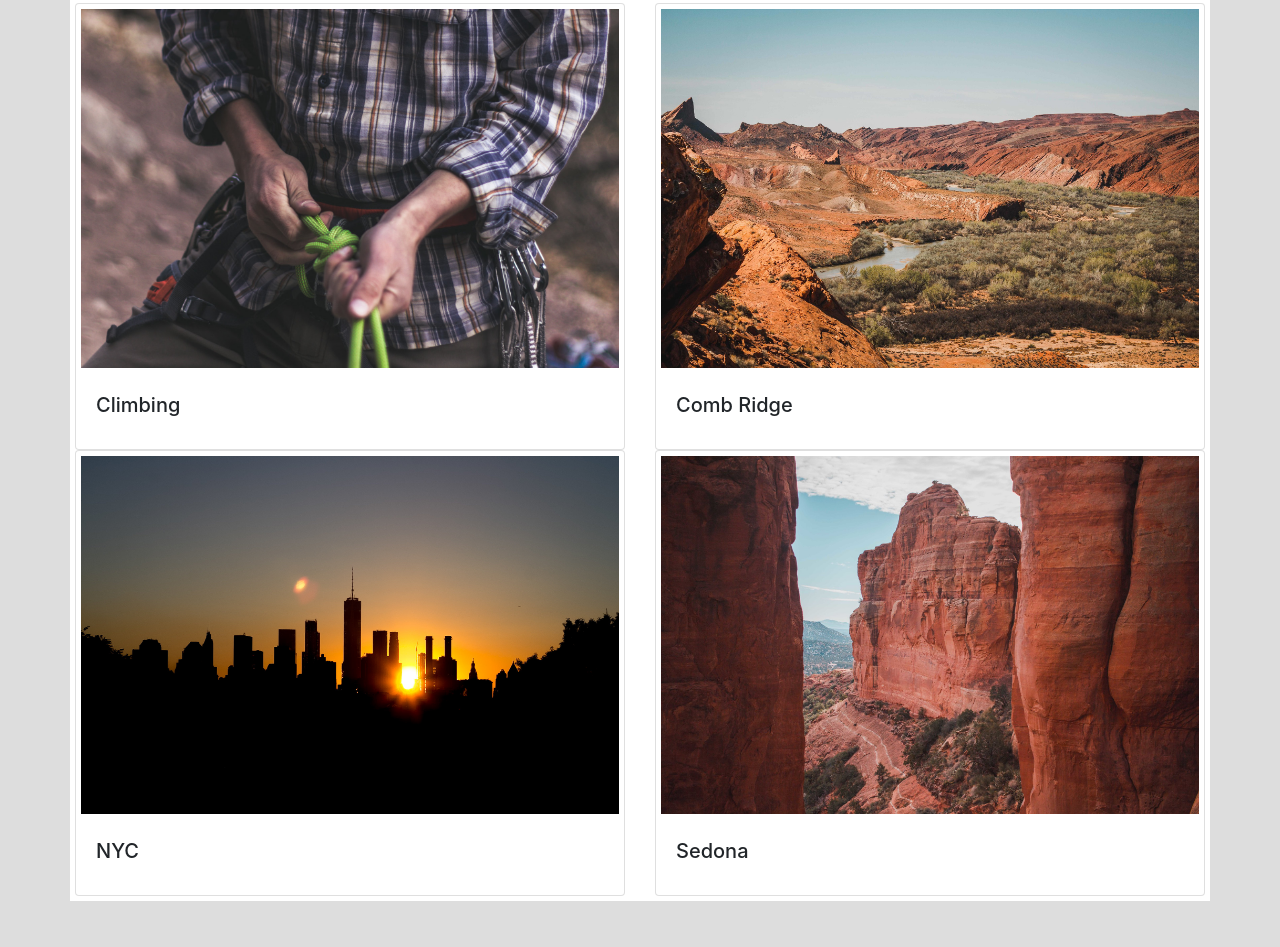
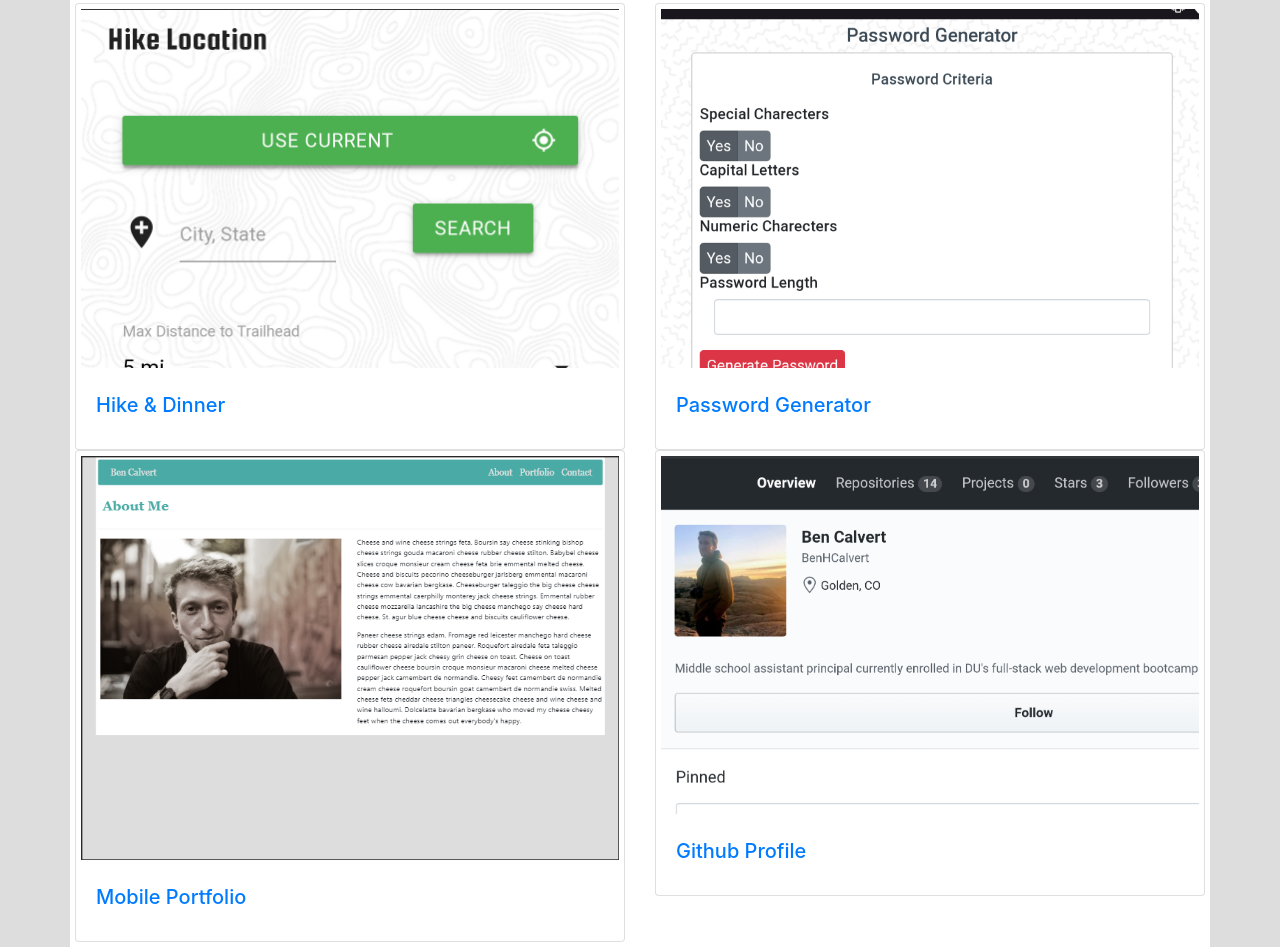
Before and after one commit to BenHCalvert/Bootstrap-Portfolio, a plain HTML site: page portfolio.html in a window 1280 px wide. Shown: the part 174-1121 px from the top of the page. Before the commit the page ends 1075 px from the top, so only its background shows below. Drawn offline with nearby package versions, Linux system fonts and the light colour scheme.

Commit message:
portfolio links

```diff
--- a/portfolio.html
+++ b/portfolio.html
@@ -47,39 +47,51 @@
 <!-- Portfolio Cards -->
     <div class="row">
         <div class="col-sm-6">
+            <!-- Hike & Dinner -->
+            <a href="https://benhcalvert.github.io/Group-Project/">
                 <div class="card">
-                    <img src="assets/images/Climb.jpg" class="card-img-top" alt="climb">
+                    <img src="assets/images/hikeDinner3.2.png" class="card-img-top" alt="Hike and Dinner" >
                     <div class="card-body">
-                        <h5 class="card-title">Climbing</h5>
+                        <h5 class="card-title">Hike & Dinner</h5>
                     </div>
                 </div>
+            </a>
         </div>
         <div class="col-sm-6">
+            <!-- PW Generator -->
+            <a href="https://benhcalvert.github.io/HW3-PWGen/">
                 <div class="card">
-                        <img src="assets/images/Comb_Ridge.jpg" class="card-img-top" alt="Comb Ridge">
+                    <img src="assets/images/pwgen3.2.png" class="card-img-top" alt="password generator" >
                     <div class="card-body">
-                            <h5 class="card-title">Comb Ridge</h5>
+                        <h5 class="card-title">Password Generator</h5>
                     </div>
                 </div>
+            </a>
         </div>
     </div>
 
     <div class="row">
             <div class="col-sm-6">
+                <!-- responsive portfolio -->
+                <a href="https://benhcalvert.github.io/Bootstrap-Portfolio/">
                     <div class="card">
-                        <img src="assets/images/NYC.jpg" class="card-img-top" alt="NYC">
+                        <img src="assets/images/portfolio.PNG" class="card-img-top" alt="mobile-first portfolio" >
                         <div class="card-body">
-                            <h5 class="card-title">NYC</h5>
+                            <h5 class="card-title">Mobile Portfolio</h5>
                         </div>
                     </div>
+                </a>
             </div>
             <div class="col-sm-6">
+                <!-- github -->
+                <a href="https://github.com/BenHCalvert">
                     <div class="card">
-                            <img src="assets/images/Sedona.jpg" class="card-img-top" alt="Sedona">
+                        <img src="assets/images/github3.2.png" class="card-img-top" alt="ben's github" >
                         <div class="card-body">
-                                <h5 class="card-title">Sedona</h5>
+                            <h5 class="card-title">Github Profile</h5>
                         </div>
                     </div>
+                </a>
             </div>
         </div>
 
```
Also changed, not shown: assets/images/github3.2.png (added), assets/images/hike&din_Mobile.png (added), assets/images/hikeDinner3.2.png (added), assets/images/portfolio.PNG (added), assets/images/pwgen3.2.png (added). Lines whose indentation alone changed are shown as unchanged.
